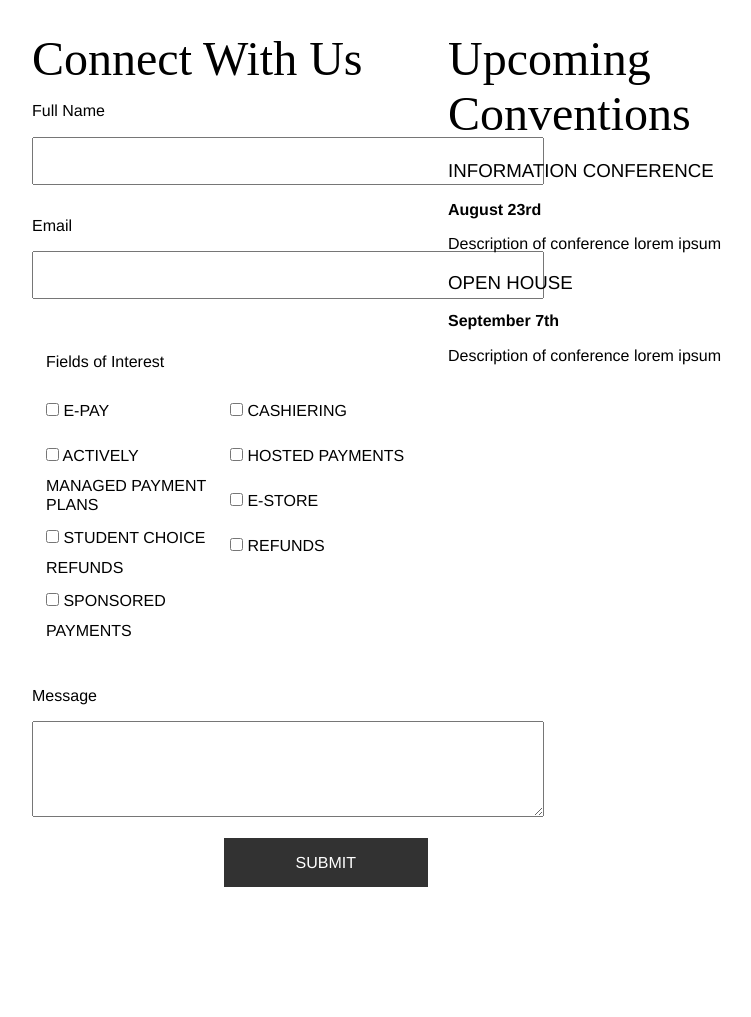
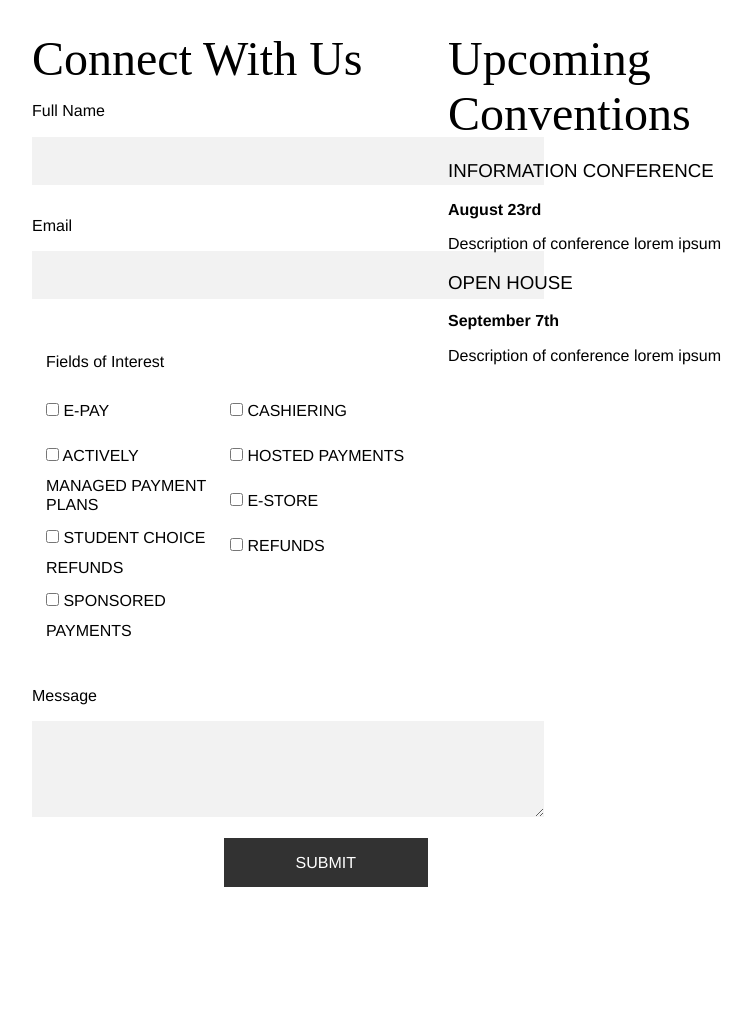
Before and after one commit to omeza0831/GDMA-2567-Assignment-2, a plain HTML site: page index.html in a window 1280 px wide. Shown: the part 3660-4677 px from the top of the page, without its empty margins (192-943 px from the left). Drawn offline with nearby package versions, Linux system fonts and the light colour scheme.

Commit message:
final push
final code push

```diff
--- a/css/main.css
+++ b/css/main.css
@@ -115,6 +115,10 @@ fieldset {
 	border: none;
 }
 
+form input, textarea {
+	border: none;
+}
+
 /*----- 1.5 - Lists -----*/
 footer ul li {
 	list-style: none;
@@ -174,7 +178,7 @@ body > header:first-of-type .col-1-2 p a:hover, form p a:hover {
 	background-color: #008793;
 }
 
-#about, footer {
+#about, footer, form input, textarea {
 	background-color: #f2f2f2;
 }
 
```
Also changed, not shown: 1 other file.
